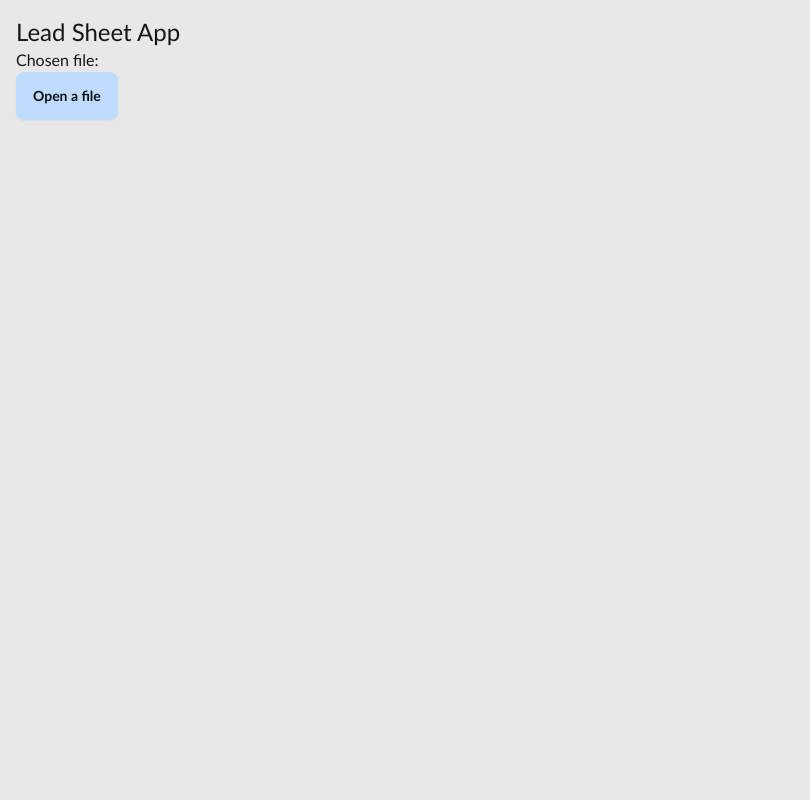
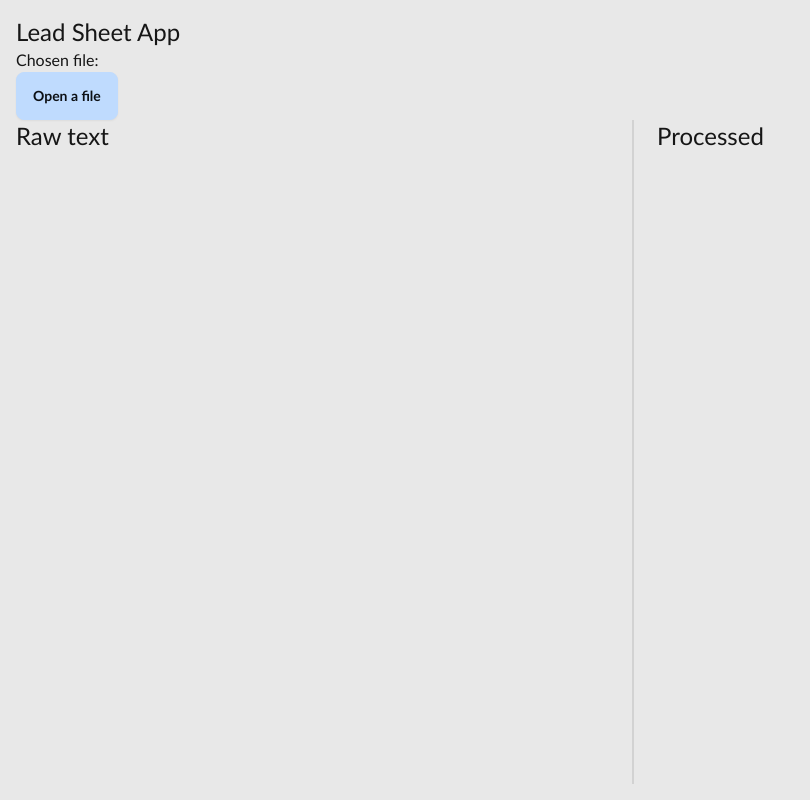
Before and after one commit to csterritt/wails-lead-sheet, a Vue app in the folder frontend/: page / in a window 1280 px wide. Shown: the whole page, without its empty margins (0-810 px from the left). Built offline with nearby package versions, Linux system fonts and the light colour scheme.

Commit message:
Initial three-panel layout.

```diff
--- a/frontend/src/App.vue
+++ b/frontend/src/App.vue
@@ -1,24 +1,14 @@
 <template>
-  <h3 class="text-2xl">Lead Sheet App</h3>
+  <div class="h-full flex flex-col flex-grow">
+    <h3 class="text-2xl">Lead Sheet App</h3>
 
-  <p>Chosen file: {{ fileName }}</p>
+    <control-panel></control-panel>
 
-  <button class="btn btn-primary" @click="openFile">Open a file</button>
+    <file-view></file-view>
+  </div>
 </template>
 
 <script lang="ts" setup>
-import { ref } from 'vue'
-
-import { ChooseFile } from '../wailsjs/go/main/App'
-
-const fileName = ref('')
-
-const openFile = async () => {
-  const fileOpened = await ChooseFile()
-  if (fileOpened == null || fileOpened.length === 0) {
-    fileName.value = 'No file selected?'
-  } else {
-    fileName.value = JSON.stringify(fileOpened)
-  }
-}
+import ControlPanel from './components/ControlPanel.vue'
+import FileView from './components/FileView.vue'
 </script>
--- /dev/null
+++ b/frontend/src/components/ControlPanel.vue
@@ -0,0 +1,24 @@
+<template>
+  <div>
+    <p>Chosen file: {{ fileName }}</p>
+
+    <button class="btn btn-primary" @click="openFile">Open a file</button>
+  </div>
+</template>
+
+<script setup lang="ts">
+import { ref } from 'vue'
+
+import { ChooseFile } from '../../wailsjs/go/main/App'
+
+const fileName = ref('')
+
+const openFile = async () => {
+  const fileOpened = await ChooseFile()
+  if (fileOpened == null || fileOpened.length === 0) {
+    fileName.value = 'No file selected?'
+  } else {
+    fileName.value = JSON.stringify(fileOpened)
+  }
+}
+</script>
--- /dev/null
+++ b/frontend/src/components/FileView.vue
@@ -0,0 +1,15 @@
+<template>
+  <div class="flex flex-grow flex-row">
+    <div class="flex-grow">
+      <h3 class="text-2xl flex-grow">Raw text</h3>
+    </div>
+
+    <div class="divider divider-horizontal"></div>
+
+    <div class="flex-grow">
+      <h3 class="text-2xl">Processed</h3>
+    </div>
+  </div>
+</template>
+
+<script setup lang="ts"></script>
```
